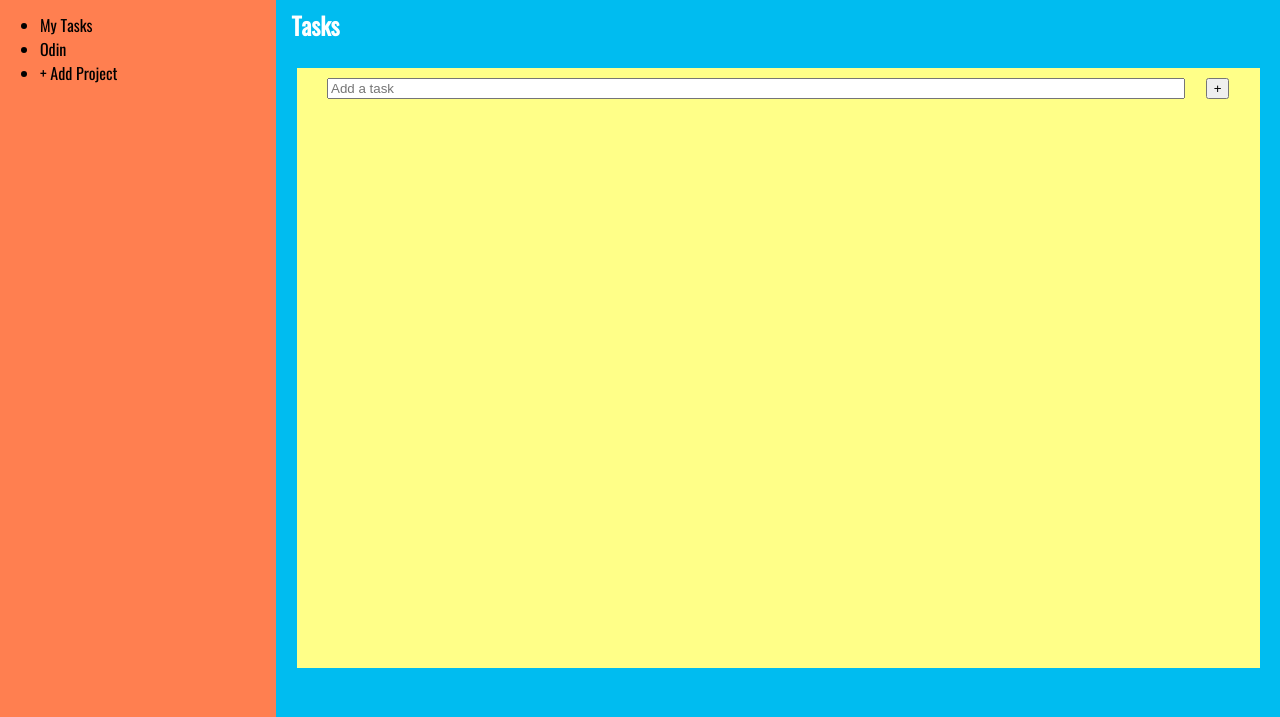
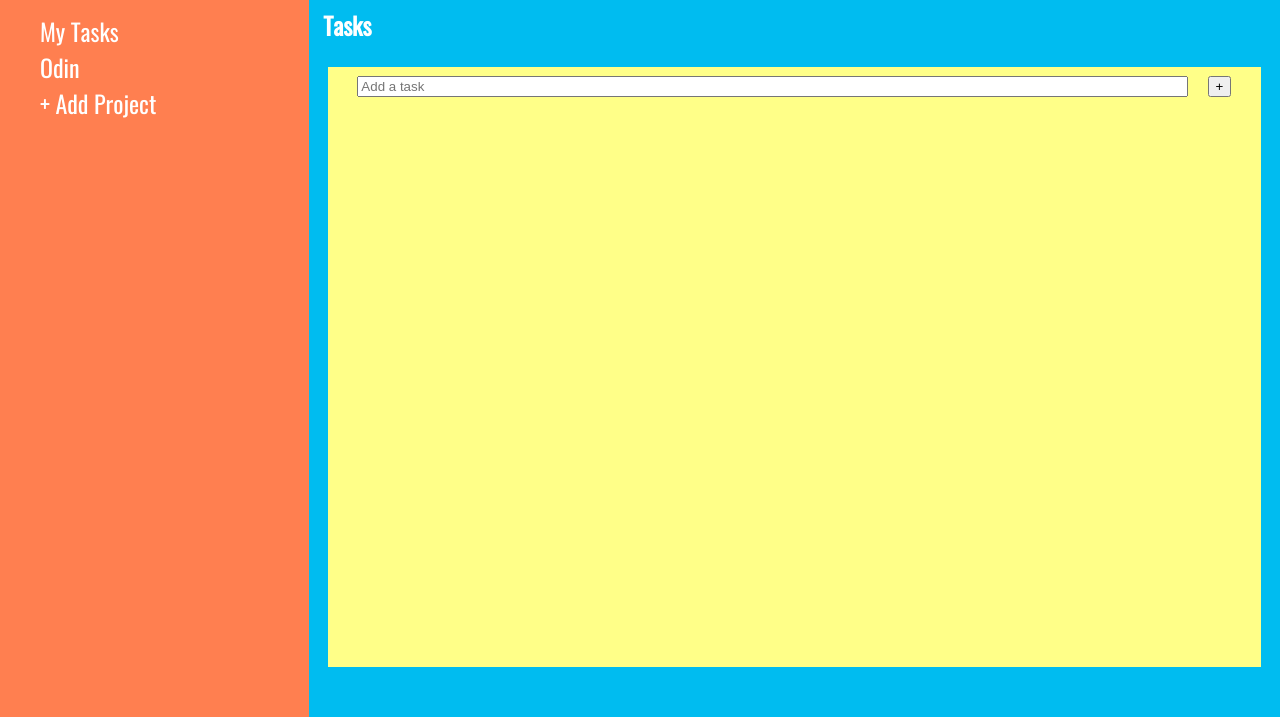
Before and after one commit to xandre9-git/mas-to-dos, a website built with webpack: page dist/index.html in a window 1280 px wide. Shown: the part 83-800 px from the top of the page. Built offline with nearby package versions, Linux system fonts and the light colour scheme.

Commit message:
Create styling for added projects and add project button

```diff
--- a/src/style.css
+++ b/src/style.css
@@ -113,7 +113,7 @@ h1 {
   background-size: 100% 100%;
 }
 
-.add-projects {
+#add-project, .added-projects {
   list-style-type: none;
   color: white;
   font-size: 1.5em;
```
